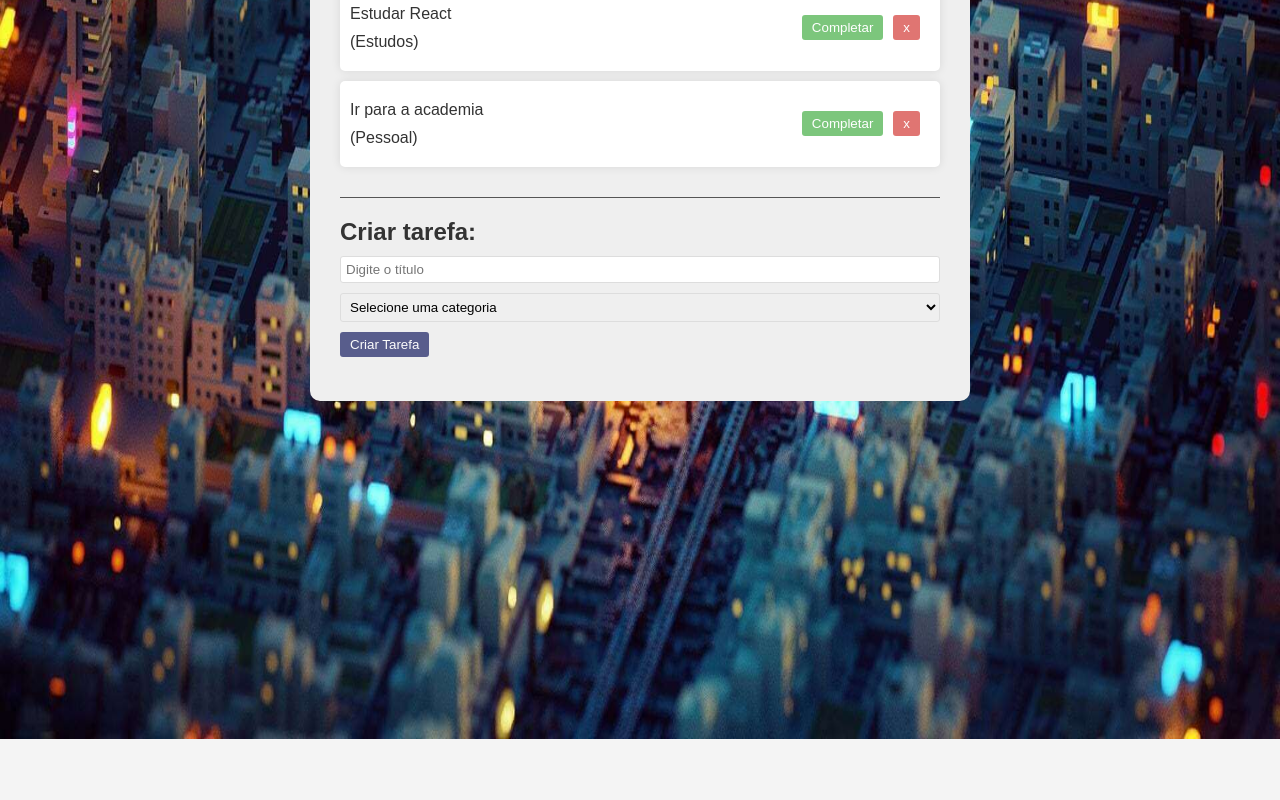
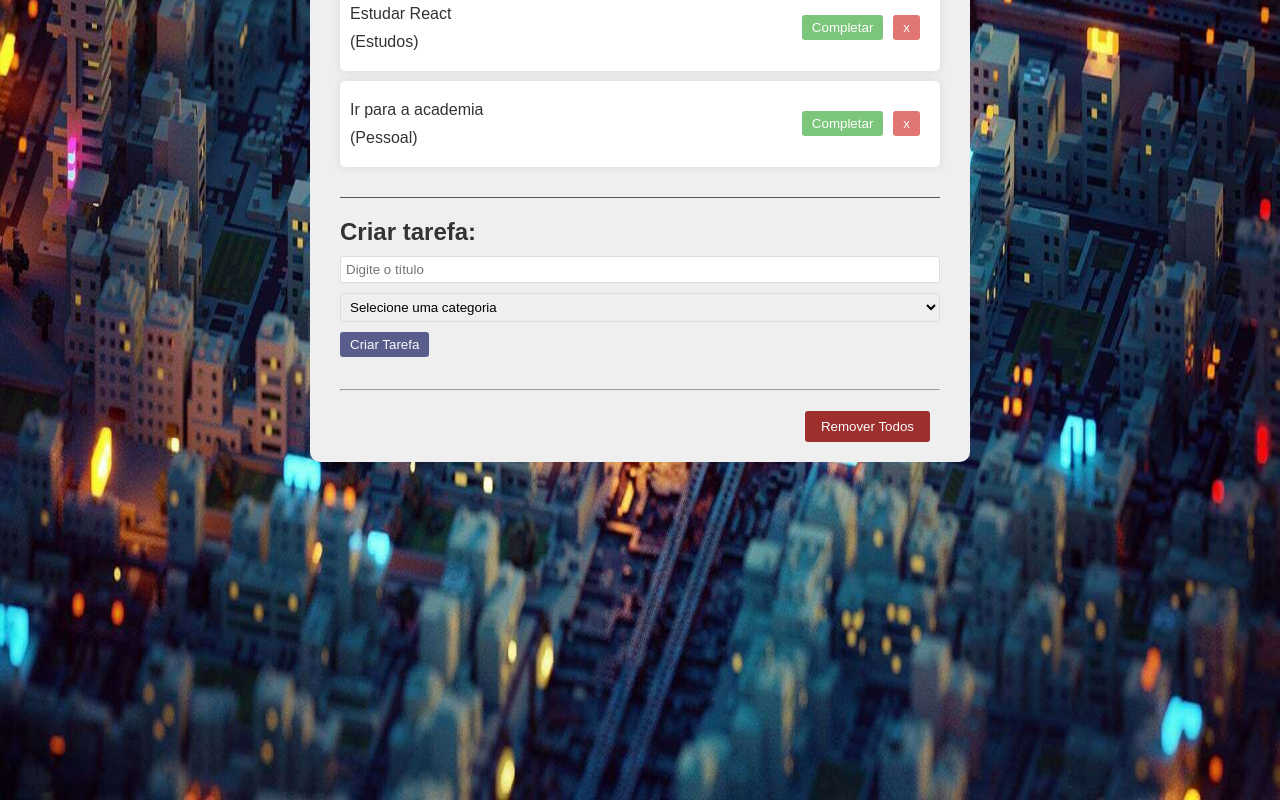
Before and after one commit to andredw13L/todo-react, a React (Vite) app: page / in a window 1280 px wide. Shown: the part 521-1321 px from the top of the page. Before the commit the page ends 1260 px from the top, so only its background shows below. Built offline with nearby package versions, Linux system fonts and the light colour scheme.

Commit message:
Adicionado Remover todos

```diff
--- a/src/App.css
+++ b/src/App.css
@@ -100,3 +100,15 @@ input, select {
 .filter-options div {
   flex: 1 1 0;
 }
+
+.remove-all-container {
+  display: flex;
+  justify-content: flex-end;
+  align-items: center;
+  margin-top: 20px;
+}
+
+.remove-all-button {
+  background-color: darkred;
+  padding: 8px 16px;
+}
--- a/src/App.jsx
+++ b/src/App.jsx
@@ -4,6 +4,7 @@ import Todo from "./components/Todo"
 import TodoForm from "./components/TodoForm"
 import Search from "./components/Search"
 import Filter from "./components/Filter"
+import RemoveAll from "./components/RemoveAll"
 
 function App() {
 
@@ -62,6 +63,10 @@ function App() {
     setTodos(newTodos)
   }
 
+  const removeAllTodos = () => {
+    setTodos([]);
+  };
+
   const [search, setSearch] = useState("")
 
   const [filter, setFilter] = useState("all")
@@ -99,6 +104,8 @@ function App() {
         ))}
       </div>
       <TodoForm addTodo={addTodo}/>
+      <hr/>
+      <RemoveAll removeAllTodos={removeAllTodos}/>
     </div>
   )
 }
--- /dev/null
+++ b/src/components/RemoveAll.jsx
@@ -0,0 +1,11 @@
+const RemoveAll = ({ removeAllTodos }) => {
+  return (
+    <div className="remove-all-container">
+      <button className="remove-all-button" onClick={removeAllTodos}>
+        Remover Todos
+      </button>
+    </div>
+  );
+};
+
+export default RemoveAll;
```
